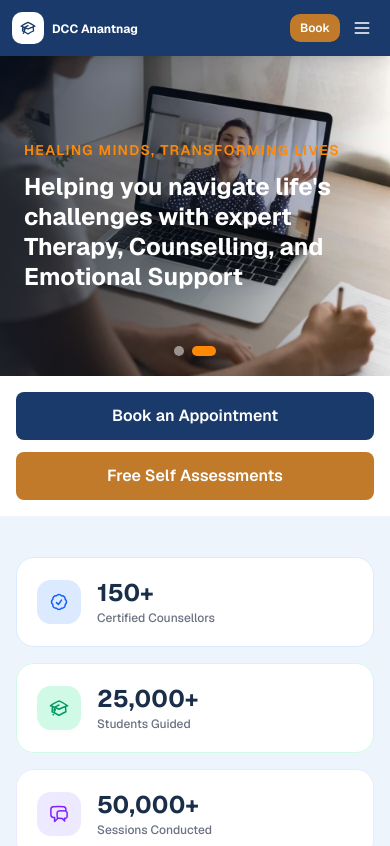
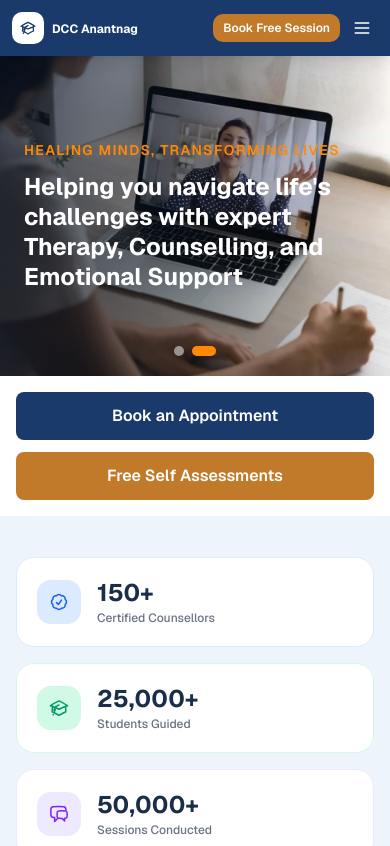
Before and after one commit to rushiiaher/counselling-portal, a Next.js app: page / in a window 390 px wide. Shown: the top 846 px of the page. Built offline with nearby package versions, Linux system fonts and the light colour scheme; no server answers.

Commit message:
Fix navbar mobile button text: Book -> Book Free Session

```diff
--- a/components/layout/SiteNavbar.tsx
+++ b/components/layout/SiteNavbar.tsx
@@ -74,8 +74,7 @@ export default function SiteNavbar({ onBookClick }: { onBookClick?: () => void }
               onClick={onBookClick}
               className="bg-[#c07a2a] hover:bg-[#a8661f] text-white rounded-lg text-xs sm:text-sm transition-colors font-semibold px-2.5 py-1.5 sm:px-3"
             >
-              <span className="hidden sm:inline">Book Free Session</span>
-              <span className="sm:hidden">Book</span>
+              Book Free Session
             </button>
 
             {/* MOBILE HAMBURGER */}
```
